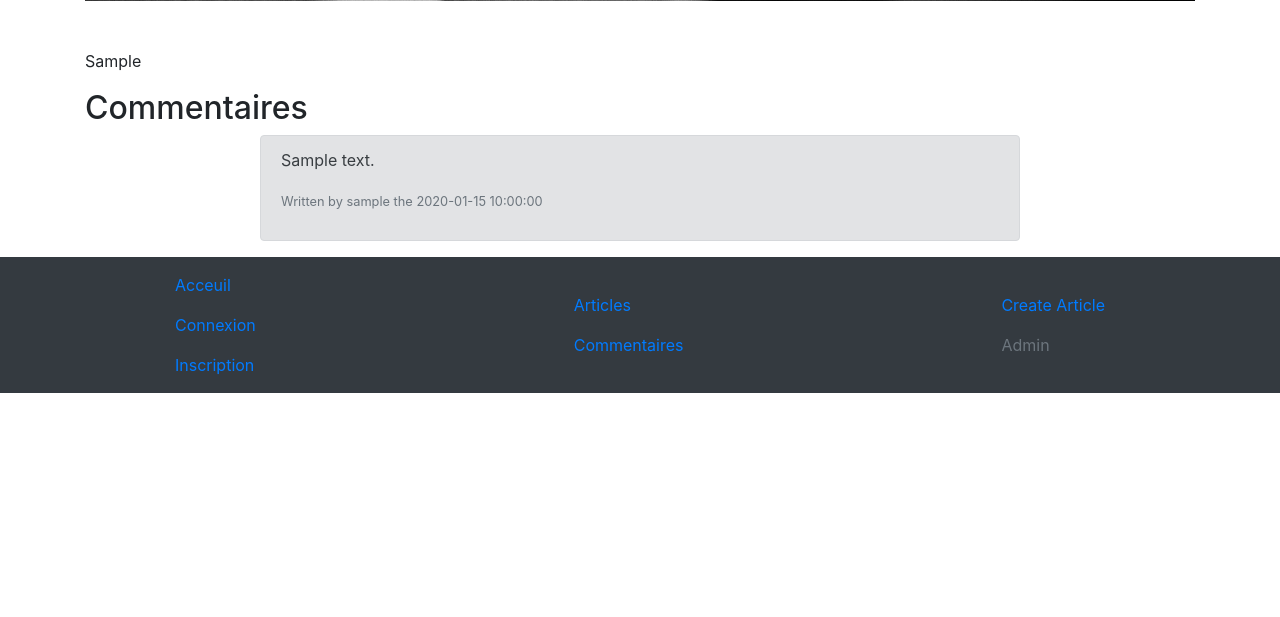
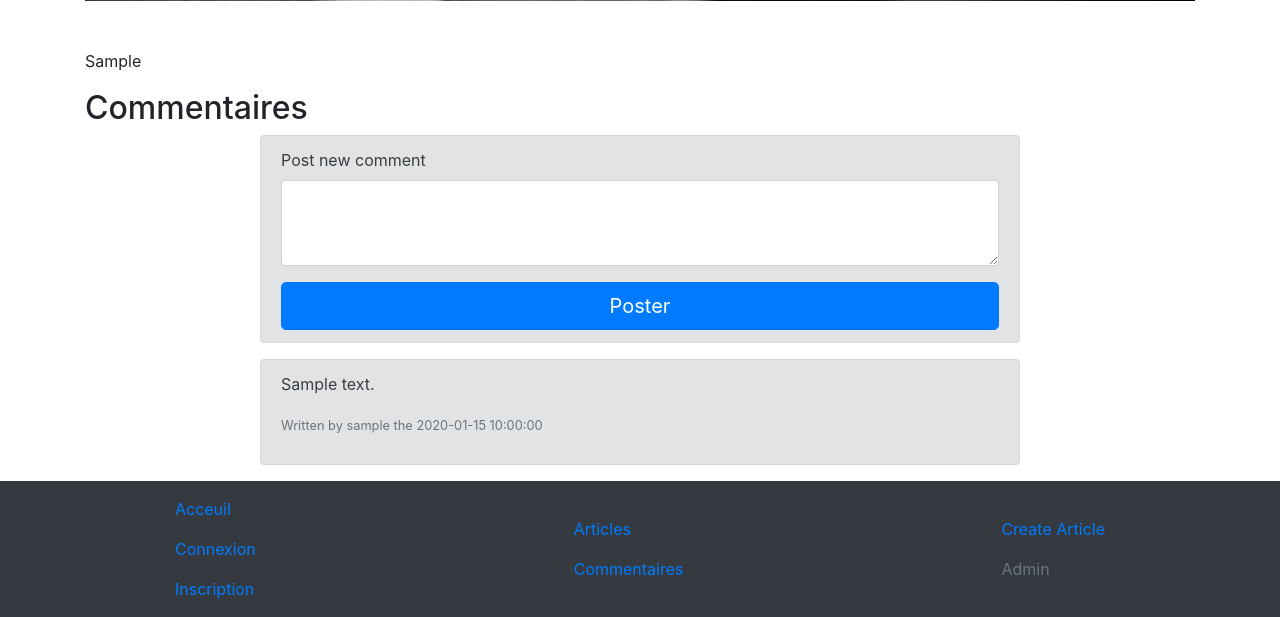
Before and after one commit to robin-arbona/blog, a PHP site: page /blog/view/article.php?id=1 in a window 1280 px wide. Shown: the part 791-1408 px from the top of the page. Before the commit the page ends 1184 px from the top, so only its background shows below. Run offline with PHP 8.4, Linux system fonts and the light colour scheme; the visitor is signed in with stand-in values (Sample User, id 1); tables that the repository leaves empty hold one stand-in row (values such as "Sample post"); data that the repository does not hold is empty; some libraries are stand-ins or nearby versions.

Commit message:
MAJ commentaire

```diff
--- a/classes/CommentairesManager.php
+++ b/classes/CommentairesManager.php
@@ -10,10 +10,19 @@ class CommentairesManager extends Manager
                 FROM {$this->tableName}
                 JOIN utilisateurs ON commentaires.id_utilisateur = utilisateurs.id
                 WHERE id_article = $id_article
-                ORDER BY commentaires.id ASC;";
+                ORDER BY commentaires.id DESC;";
         $sth = $this->db->query($SQL);
         $sth->setFetchMode(PDO::FETCH_CLASS, $this->entityName);
 
         return $sth->fetchAll();
     }
+
+    /**
+     * Ajoute un commentaire en bdd
+     */
+    public function add(string $commentaire, int $id_article, int $id_utilisateur): void
+    {
+        $SQL = $this->db->prepare("INSERT INTO commentaires(commentaire, id_article, id_utilisateur, date) VALUE(?, ?, ?, ?)");
+        $SQL->execute([$commentaire, $id_article, $id_utilisateur, $this->date()]);
+    }
 }
--- a/classes/Manager.php
+++ b/classes/Manager.php
@@ -55,4 +55,9 @@ class Manager
     {
         return ucfirst($this->tableName) . 'Entity';
     }
+
+    public function date(): string
+    {
+        return date("Y-m-d H:i:s");
+    }
 }
--- a/classes/UserLogIn.php
+++ b/classes/UserLogIn.php
@@ -32,7 +32,7 @@ class UserLogIn
             if (password_verify($_POST['password'], $tab['password'])) {
                 $_SESSION['login'] = $tab['login'];
                 $_SESSION['id'] = $tab['id'];
-                $_SESSION['id_droits'] = $tab = ['id_droits'];
+                $_SESSION['id_droits'] = $tab['id_droits'];
 
                 header("Location: profil.php?login=" . $_SESSION['login']);
             }
--- a/view/article.php
+++ b/view/article.php
@@ -24,8 +24,14 @@ $articlesManager = new ArticlesManager;
 $article = $articlesManager->getById($id);
 
 $commentairesManager = new CommentairesManager;
+
+session_start();
+
+if (isset($_POST['commentaire'])) {
+    $commentairesManager->add($_POST['commentaire'], $id, $_SESSION['id']);
+}
+
 $commentaires = $commentairesManager->getAllByArticleId($id);
-
 
 require_once('template/header.php');
 
@@ -36,7 +42,15 @@ require_once('template/header.php');
     <h1 class="display-1 mt-5 mb-0"><?= $article->title; ?></h1>
     <p><?= $article->article; ?></p>
     <h2>Commentaires</h2>
+
     <div class="row justify-content-center">
+        <form class="col-8 alert alert-secondary" method="POST">
+            <div class="form-group">
+                <label for="exampleFormControlTextarea1">Post new comment</label>
+                <textarea name="commentaire" class="form-control" id="exampleFormControlTextarea1" rows="3"></textarea>
+            </div>
+            <input class="btn btn-primary btn-lg btn-block" type="submit" value="Poster">
+        </form>
         <?php
         foreach ($commentaires as $commentaire) { ?>
             <div class="col-8 alert alert-secondary" role="alert">
```
